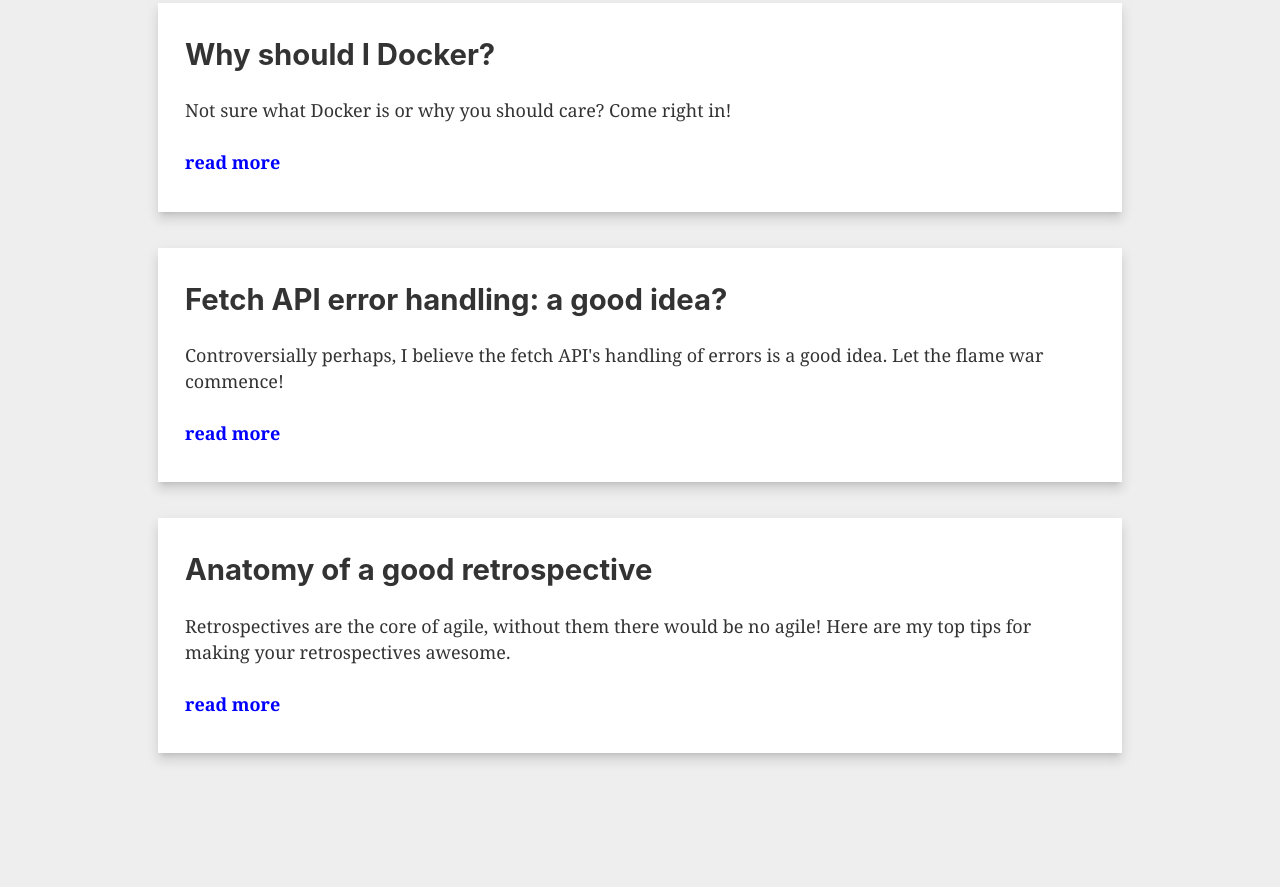
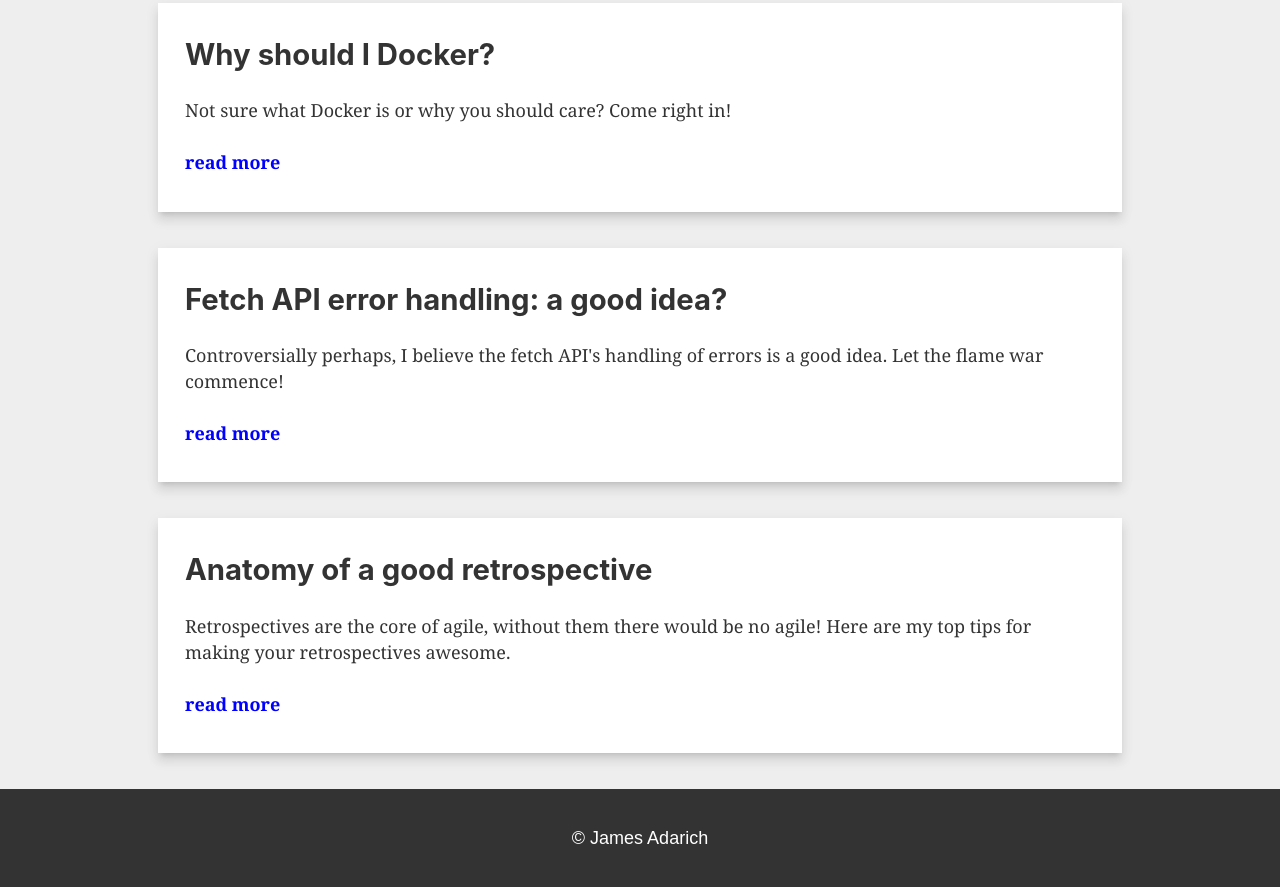
Before and after one commit to jamesadarich/james.adarich.com, a Gatsby site: page / in a window 1280 px wide. Shown: the part 690-1577 px from the top of the page. Before the commit the page ends 1479 px from the top, so only its background shows below. Built offline with nearby package versions, Linux system fonts and the light colour scheme; Gatsby itself is replaced by a stand-in of ours.

Commit message:
add footer (#26)
* add footer

* add padding

```diff
--- a/src/layouts/index.scss
+++ b/src/layouts/index.scss
@@ -1,5 +1,13 @@
 @import "./_gatsby";
 @import "./_syntax-highlighting";
+
+footer {
+  background: #333;
+  color: white;
+  text-align: center;
+  font-family: sans-serif;
+  padding: 2rem;
+}
 
 header {
   text-align: center;
--- a/src/layouts/index.tsx
+++ b/src/layouts/index.tsx
@@ -8,6 +8,7 @@ export default class SiteShell extends React.PureComponent {
       <div>
         <Header />
         <div>{this.props.children}</div>
+        <footer>© James Adarich</footer>
       </div>
     );
   }
```
